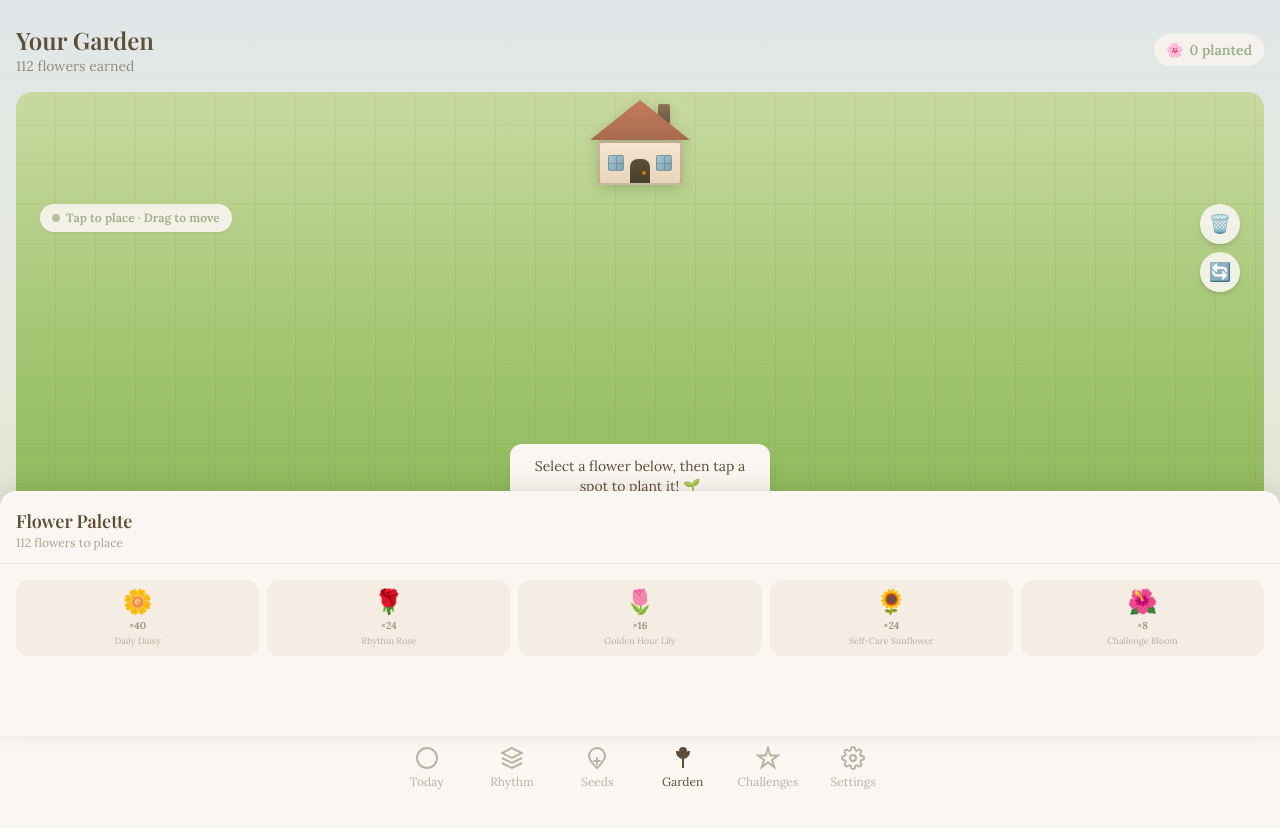
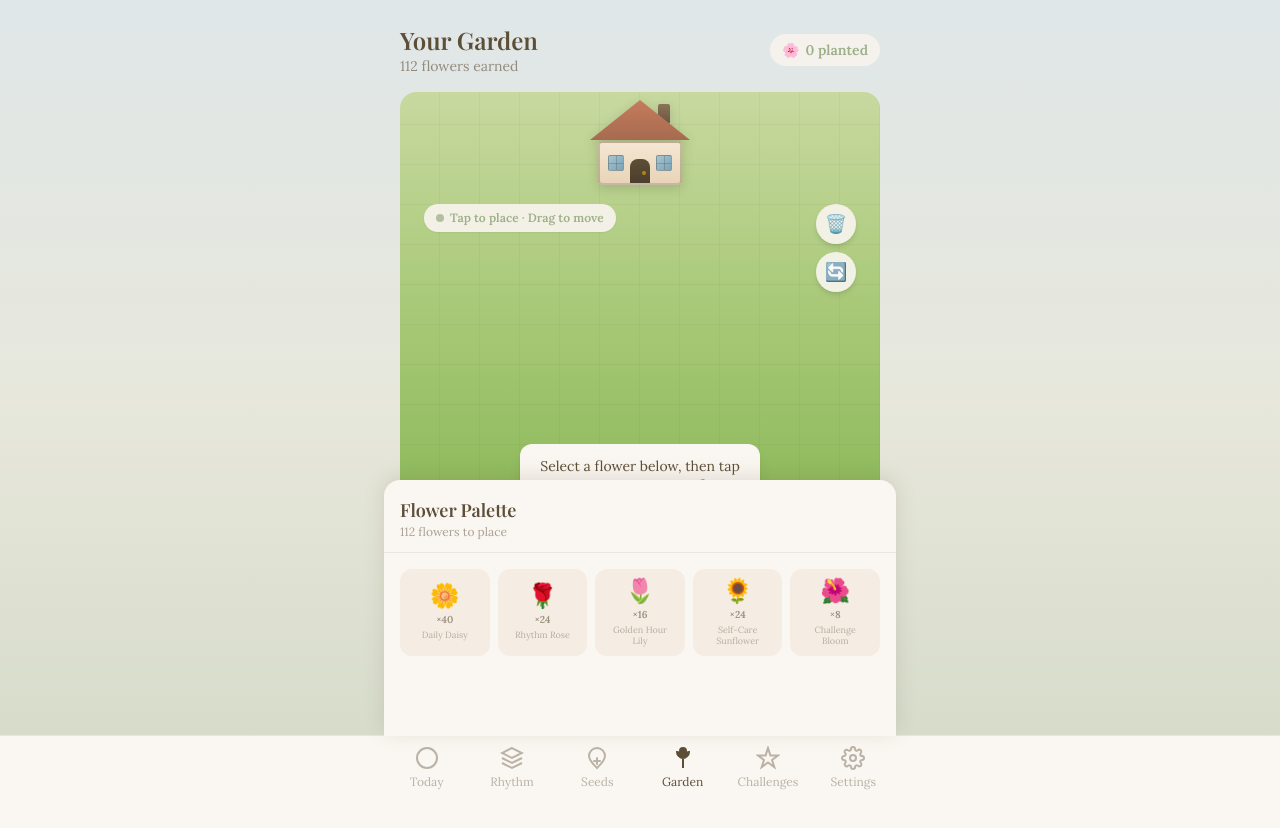
Before and after one commit to graceolivia/Rhythms-MVP-web, a React (Vite) app in the folder rhythm/: page /garden in a window 1280 px wide. Shown: the top 828 px of the page. Built offline with nearby package versions, Linux system fonts and the light colour scheme.

Commit message:
add column width

```diff
--- a/rhythm/src/screens/DailyRhythm.tsx
+++ b/rhythm/src/screens/DailyRhythm.tsx
@@ -140,7 +140,8 @@ export function DailyRhythm() {
   const showCurrentTime = currentMinutes >= 0 && currentMinutes <= TOTAL_HOURS * 60;
 
   return (
-    <div className="min-h-screen bg-cream p-4 pb-24">
+    <div className="min-h-screen bg-cream">
+      <div className="max-w-lg mx-auto p-4 pb-24">
       <header className="mb-6">
         <h1 className="font-display text-2xl text-bark">Daily Rhythm</h1>
         <p className="text-bark/60 text-sm">{format(new Date(), 'EEEE, MMMM d')}</p>
@@ -406,6 +407,7 @@ export function DailyRhythm() {
           <p className="text-bark/40 text-xs mt-1">Start a nap from the Today screen.</p>
         </div>
       )}
+      </div>
     </div>
   );
 }
--- a/rhythm/src/screens/Garden.tsx
+++ b/rhythm/src/screens/Garden.tsx
@@ -101,11 +101,11 @@ function FlowerPalette() {
   };
 
   return (
-    <div
-      className="fixed bottom-16 left-0 right-0 bg-cream rounded-t-2xl z-20"
-      style={{ boxShadow: '0 -4px 20px rgba(93,78,55,0.15)' }}
-    >
-
+    <div className="fixed bottom-16 left-0 right-0 z-20 flex justify-center">
+      <div
+        className="w-full max-w-lg bg-cream rounded-t-2xl"
+        style={{ boxShadow: '0 -4px 20px rgba(93,78,55,0.15)' }}
+      >
       {/* Header */}
       <div className="px-4 pt-4 pb-3 flex justify-between items-center border-b border-bark/10">
         <div>
@@ -152,6 +152,7 @@ function FlowerPalette() {
             })}
           </div>
         )}
+      </div>
       </div>
     </div>
   );
@@ -375,6 +376,7 @@ export function Garden() {
 
   return (
     <div className="min-h-screen bg-gradient-to-b from-skyblue/30 via-sage/20 to-sage/40 relative overflow-hidden pb-64">
+      <div className="max-w-lg mx-auto">
       {/* Header */}
       <header className="px-4 pt-6 pb-4">
         <div className="flex justify-between items-center">
@@ -459,6 +461,8 @@ export function Garden() {
         )}
       </div>
 
+      </div>
+
       {/* Flower Palette */}
       <FlowerPalette />
 
--- a/rhythm/src/screens/Seeds.tsx
+++ b/rhythm/src/screens/Seeds.tsx
@@ -78,7 +78,8 @@ export function Seeds() {
   }, [taskInstances]);
 
   return (
-    <div className="min-h-screen bg-cream p-4 pb-24">
+    <div className="min-h-screen bg-cream">
+      <div className="max-w-lg mx-auto p-4 pb-24">
       <header className="mb-6">
         <h1 className="font-display text-2xl text-bark">Tomorrow's Seeds</h1>
         <p className="text-bark/60 text-sm">
@@ -120,6 +121,7 @@ export function Seeds() {
           )}
         </>
       )}
+      </div>
     </div>
   );
 }
--- a/rhythm/src/screens/Settings.tsx
+++ b/rhythm/src/screens/Settings.tsx
@@ -29,7 +29,8 @@ export function Settings() {
   };
 
   return (
-    <div className="min-h-screen bg-cream p-4 pb-24">
+    <div className="min-h-screen bg-cream">
+      <div className="max-w-lg mx-auto p-4 pb-24">
       <header className="mb-6">
         <h1 className="font-display text-2xl text-bark">Settings</h1>
         <p className="text-bark/60 text-sm">Customize your rhythm</p>
@@ -126,6 +127,7 @@ export function Settings() {
           </p>
         </section>
       )}
+      </div>
     </div>
   );
 }
```
